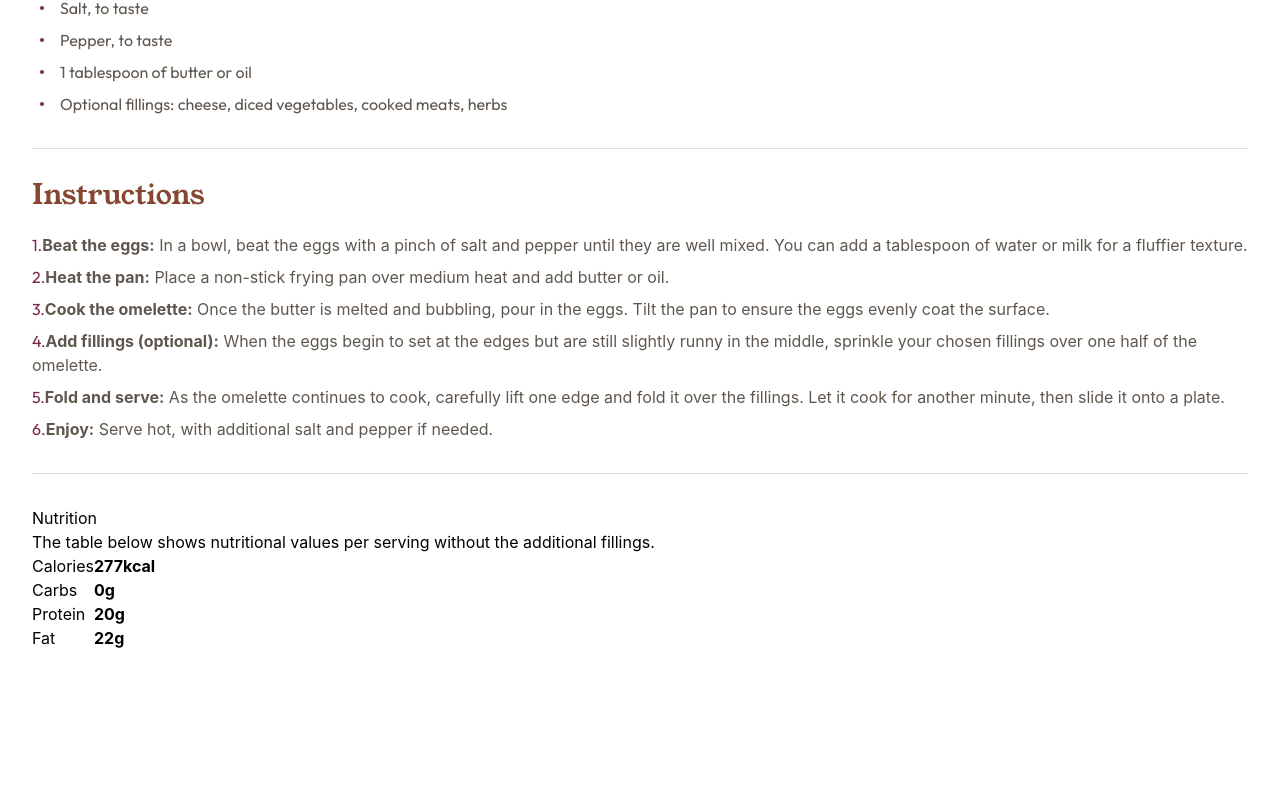
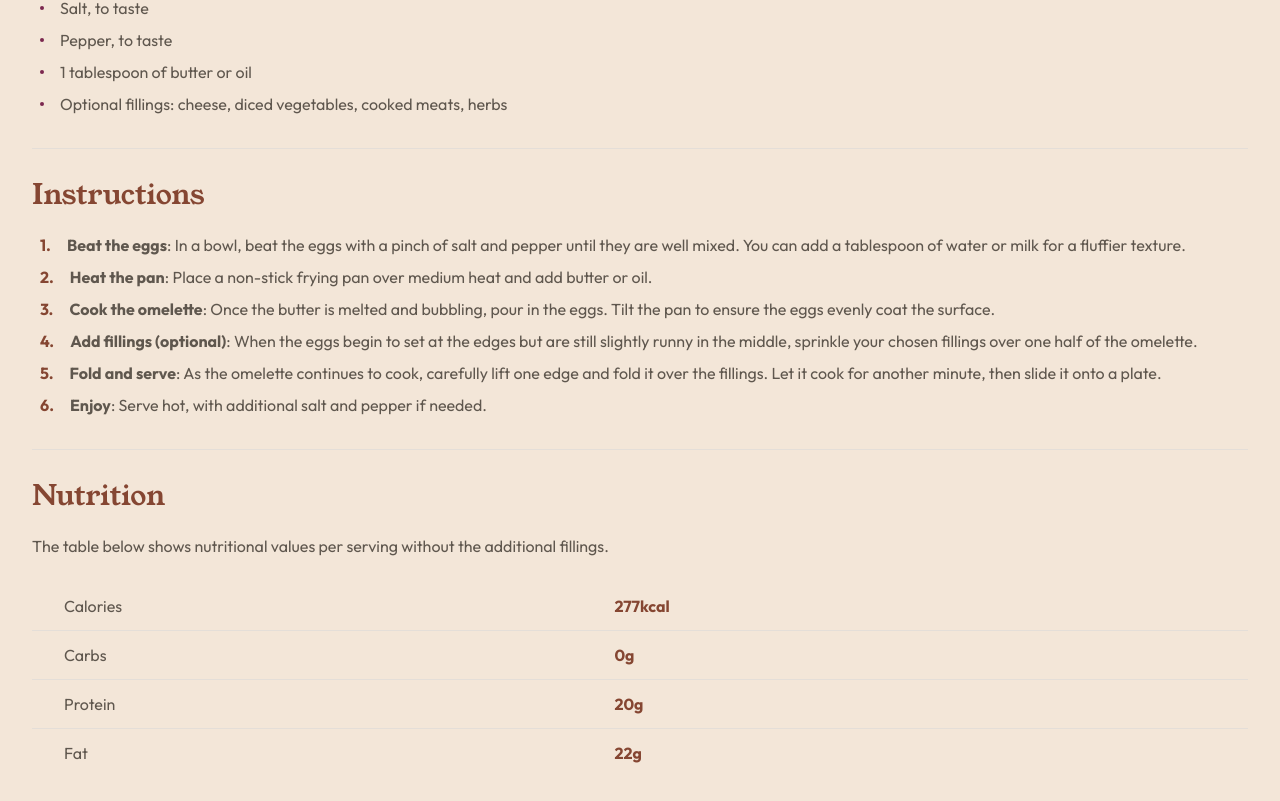
Before and after one commit to anggelserrato/fm-recipe-page, a React (Vite) app: page / in a window 1280 px wide. Shown: the part 653-1454 px from the top of the page. Before the commit the page ends 1343 px from the top, so only its background shows below. Built offline with nearby package versions, Linux system fonts and the light colour scheme.

Commit message:
refactor: refine layout and styling for instructions and nutrition sections

```diff
--- a/index.html
+++ b/index.html
@@ -9,7 +9,7 @@
   <link rel="preconnect" href="https://fonts.gstatic.com" crossorigin>
   <link href="https://fonts.googleapis.com/css2?family=Outfit:wght@100..900&family=Young+Serif&display=swap"
     rel="stylesheet">
-  <title>Recipe Page</title>
+  <title>Frontend Mentor | Recipe page</title>
 </head>
 
 <body>
--- a/package.json
+++ b/package.json
@@ -7,7 +7,8 @@
     "dev": "vite",
     "build": "vite build",
     "lint": "eslint .",
-    "preview": "vite preview"
+    "preview": "vite preview",
+    "format": "prettier --write ."
   },
   "dependencies": {
     "@tailwindcss/vite": "^4.2.2",
@@ -24,7 +25,7 @@
     "eslint-plugin-react-hooks": "^7.0.1",
     "eslint-plugin-react-refresh": "^0.5.2",
     "globals": "^17.4.0",
-    "prettier": "^3.8.1",
+    "prettier": "^3.8.3",
     "prettier-plugin-tailwindcss": "^0.7.2",
     "vite": "^8.0.1"
   }
--- a/src/App.jsx
+++ b/src/App.jsx
@@ -124,12 +124,15 @@ function App() {
             {instructions.map((instruction) => (
               <li
                 key={instruction.step}
-                className="leading-[150%] text-card-stone-600"
+                className="flex items-start gap-card-200 pl-card-100 leading-[150%] text-card-stone-600"
               >
-                <span className="font-card-outfit leading-[150%] text-card-rose-800">
+                <span className="shrink-0 font-card-outfit leading-[150%] font-bold text-card-brown-800">
                   {instruction.step}.
                 </span>
-                <strong>{instruction.title}:</strong> {instruction.description}
+                <p className="font-card-outfit text-[16px] leading-card-300 text-card-stone-600">
+                  <strong>{instruction.title}</strong>:{' '}
+                  {instruction.description}
+                </p>
               </li>
             ))}
           </ol>
@@ -138,37 +141,32 @@ function App() {
         <hr className="border-card-stone-150" />
 
         <section className="pt-card-400">
-          <h2>Nutrition</h2>
-          <p>
+          <h2 className="pb-card-300 font-card-young-serif text-[28px] leading-[100%] text-card-brown-800">
+            Nutrition
+          </h2>
+          <p className="pb-card-300 font-card-outfit text-[16px] leading-[150%] text-card-stone-600">
             The table below shows nutritional values per serving without the
             additional fillings.
           </p>
-          <table>
+          <table className="w-full">
             <tbody>
-              <tr>
-                <td>Calories</td>
-                <td>
-                  <strong>277kcal</strong>
-                </td>
-              </tr>
-              <tr>
-                <td>Carbs</td>
-                <td>
-                  <strong>0g</strong>
-                </td>
-              </tr>
-              <tr>
-                <td>Protein</td>
-                <td>
-                  <strong>20g</strong>
-                </td>
-              </tr>
-              <tr>
-                <td>Fat</td>
-                <td>
-                  <strong>22g</strong>
-                </td>
-              </tr>
+              {nutrition.map((item, index) => (
+                <tr
+                  key={item.name}
+                  className={
+                    index !== nutrition.length - 1
+                      ? 'border-b border-card-stone-150'
+                      : ''
+                  }
+                >
+                  <td className="py-card-150 pl-card-400 font-card-outfit text-[16px] leading-[150%] text-card-stone-600">
+                    {item.name}
+                  </td>
+                  <td className="pr-card-400 pl-card-200 font-card-outfit text-[16px] leading-[150%] font-bold text-card-brown-800">
+                    {item.value}
+                  </td>
+                </tr>
+              ))}
             </tbody>
           </table>
         </section>
--- a/src/index.css
+++ b/src/index.css
@@ -23,6 +23,6 @@
 
 @layer base {
   body {
-    background-color: white;
+    background-color: var(--color-card-stone-100);
   }
 }
```
Also changed, not shown: 1 other file (tests, documents, lock files or other folders).
